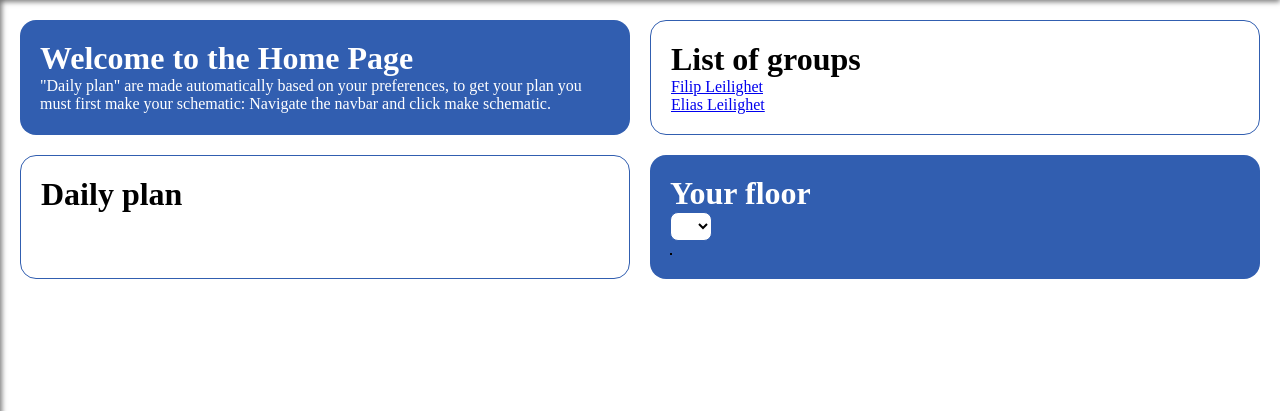
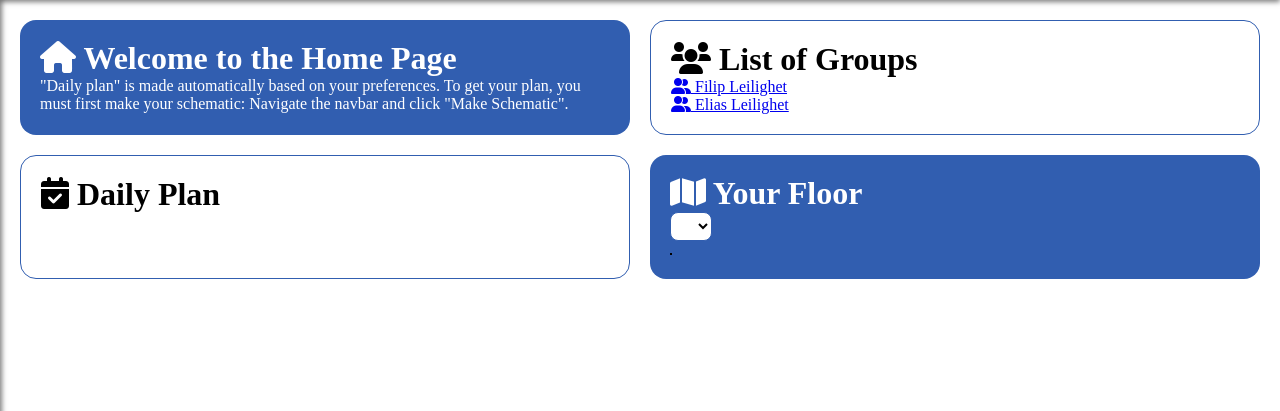
Before and after one commit to PolsaFH/VaskeApp, a Django app: page / in a window 1280 px wide. Shown: the part 60-471 px from the top of the page. Run offline with Django 5.2, Linux system fonts and the light colour scheme; a user stored in the database is signed in; lists and menus that the app fills with data are empty; some libraries are stand-ins or nearby versions.

Commit message:
more styling

```diff
--- a/base/templates/base/home.html
+++ b/base/templates/base/home.html
@@ -14,32 +14,38 @@
     <div class="container">
         <div class="parent">
             <div class="welcome grid">
-                <h1>Welcome to the Home Page</h1>
-                <p>"Daily plan" are made automatically based on your preferences, to get your plan you must first make your schematic: Navigate the navbar and click make schematic. </p>
+                <h1><i class="fa-solid fa-house"></i> Welcome to the Home Page</h1>
+                <p>"Daily plan" is made automatically based on your preferences. To get your plan, you must first make your schematic: Navigate the navbar and click "Make Schematic".</p>
             </div>
             <div class="group grid">
-                <h1>List of groups</h1>
+                <h1><i class="fa-solid fa-users"></i> List of Groups</h1>
                 <div class="group-list">
-                    {% for group in groups  %}
-                        <a href="{% url 'set_active_group' group.id %}">{{group.name}}</a> <br>
+                    {% for group in groups %}
+                        <a href="{% url 'set_active_group' group.id %}">
+                            <i class="fa-solid fa-user-group"></i> {{ group.name }}
+                        </a> <br>
                     {% endfor %}
                 </div>
             </div>
             <div class="dailyplan grid">
-                <h1>Daily plan</h1>
+                <h1><i class="fa-solid fa-calendar-check"></i> Daily Plan</h1>
                 <div class="dailyplan-list">
                     {% for plan in plans %}
-                        <a href="{% url 'daily_plan' plan.id %}">{{ plan.name }}</a> <br>
+                        <a href="{% url 'daily_plan' plan.id %}">
+                            <i class="fa-solid fa-list-check"></i> {{ plan.name }}
+                        </a> <br>
                     {% endfor %}
                 </div>
             </div>
 
             <div class="schematic grid">
-                <h1>Your floor</h1>
+                <h1><i class="fa-solid fa-map"></i> Your Floor</h1>
                 <div class="schematic-list">
                     <select id="select" onchange="changeSchemInPage(this.value)">
                         {% for schem in schems %}
-                            <option value="{{ schem.id }}">{{ schem.name }}</option>
+                            <option value="{{ schem.id }}">
+                                <i class="fa-solid fa-layer-group"></i> {{ schem.name }}
+                            </option>
                         {% endfor %}
                     </select>
                 </div>
--- a/templates/navbar.html
+++ b/templates/navbar.html
@@ -51,7 +51,7 @@
     </li>
     <li>
       <a href="#dailyPlan">
-        <i class="fas fa-calendar-alt"></i> Daily plan
+        <i class="fa-solid fa-calendar-check"></i> Daily Plan
       </a>
     </li>
     <li>
```
Also changed, not shown: db.sqlite3.
